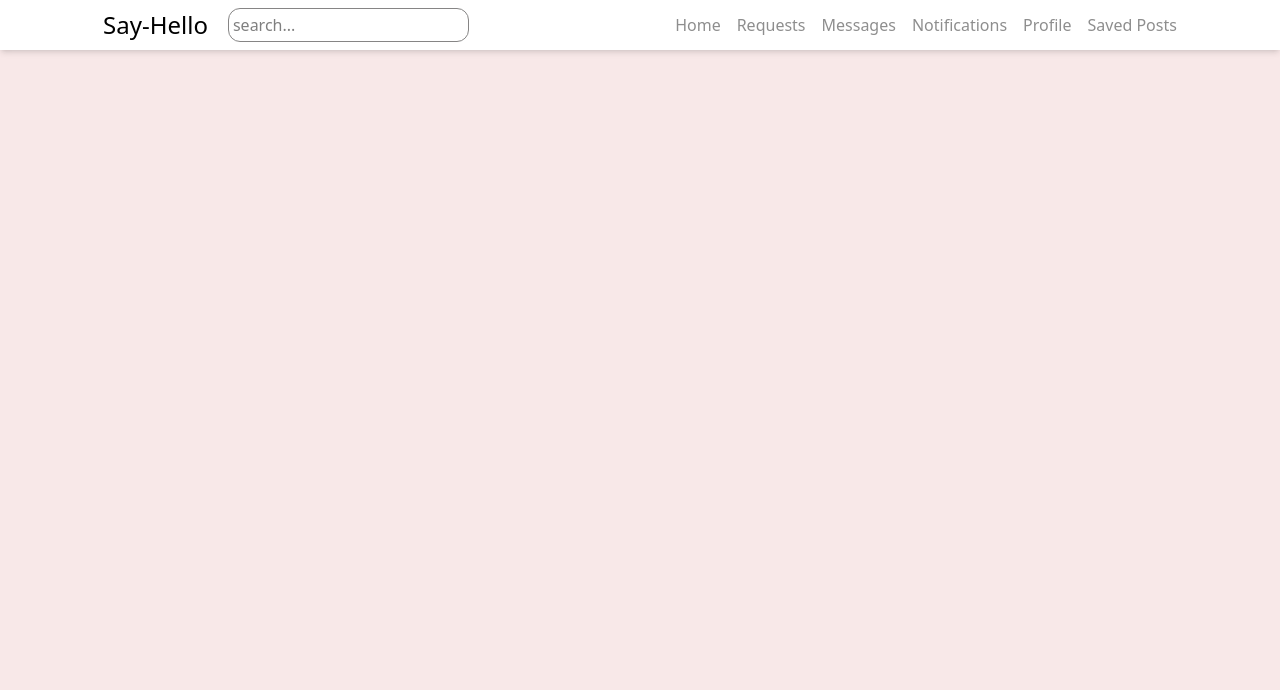
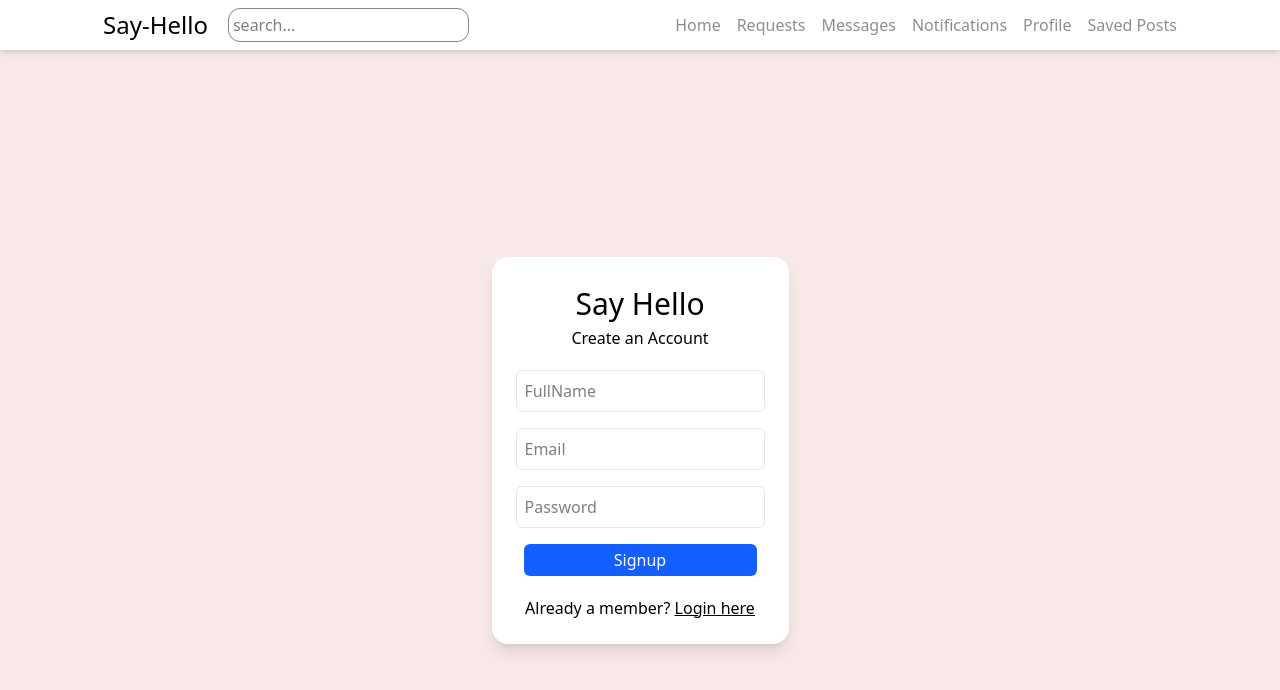
Before and after one commit to priyagupta-js/Say-Hello, a React (Vite) app: page /signup in a window 1280 px wide. Shown: the top 690 px of the page. Built offline with nearby package versions, Linux system fonts and the light colour scheme.

Commit message:
Add login functionality

```diff
--- a/src/App.jsx
+++ b/src/App.jsx
@@ -11,6 +11,7 @@ import Profile from "./Pages/Profile/Profile";
 import Navbar from "./Components/Navbar/Navbar";
 import { PostProvider } from "./PostContext";
 import Login from "./Pages/Login/Login";
+import SignUp from "./Pages/signup/signup";
 
 function App() {
   // const handleSavePosts = (post) => {
@@ -32,7 +33,8 @@ function App() {
           <Navbar />
           <Layout>
             <Routes>
-              {/* <Route path="/" element={<Login/>}/> */}
+              <Route path="/" element={<Login/>}/>
+              <Route path="/signup" element={<SignUp/>}/>
               <Route path="/home" element={<Homepage />} />
               <Route path="/requests" element={<Request />} />
               <Route path="/messages" element={<Messages />}/>
--- a/src/Components/CreatePost/CreatePost.jsx
+++ b/src/Components/CreatePost/CreatePost.jsx
@@ -32,7 +32,7 @@ const CreatePost = ({ onExpand, isPopup, onClose }) => {
         </div>
       )}
 
-      {/* --- Text Input (Popup = textarea, Normal = input) --- */}
+    {/* Text input */}
       {isPopup ? (
         <textarea
           rows={4}
@@ -55,7 +55,7 @@ const CreatePost = ({ onExpand, isPopup, onClose }) => {
         </div>
       )}
 
-      {/* --- Media Buttons (shared between both modes) --- */}
+      {/* --- Media Buttons) --- */}
       <div
         className={`flex gap-4 text-gray-600 mt-4 ${
           isPopup ? "text-lg" : "justify-between text-sm my-2"
--- a/src/Pages/Login/Login.jsx
+++ b/src/Pages/Login/Login.jsx
@@ -1,12 +1,12 @@
 import React from "react";
-
+import { Link } from "react-router-dom";
 const Login = () => {
   return (
     <>
       <div className="h-screen flex items-center justify-center overflow-hidden">
         <div className="bg-white shadow-lg px-6 py-6 w-full max-w-md rounded-2xl">
           <div className="heading font-bold text-center">Welcome to Say~Hello</div>
-          <div className=" text-center">Login to continue</div>
+          <div className="text-center">Login to continue</div>
           <form className="flex flex-col py-3">
             <input
               className="border border-gray-200 rounded-md p-2 my-2"
@@ -19,11 +19,11 @@ const Login = () => {
               placeholder="Password"
             />
             <p className="my-1 cursor-pointer hover:underline">Forgot Password?</p>
-            <button className="rounded-md bg-[#145fff] py-1 text-white m-2">
-              Login
+            <button className="rounded-md bg-[#145fff] py-1 text-white m-2"><Link to="/home">Login</Link>
+
             </button>
           </form>
-          {/* <p className="text-center"> -- or sign in with -- </p> */}
+          <p className="text-center cursor-pointer">Don't have a account? <Link to="/signup" className="underline">Register here</Link></p>
         </div>
       </div>
     </>
--- a/src/Pages/Profile/Profile.jsx
+++ b/src/Pages/Profile/Profile.jsx
@@ -1,4 +1,5 @@
 import React from "react";
+
 const Profile = () => {
     return(
 <div>
--- /dev/null
+++ b/src/Pages/signup/signup.jsx
@@ -0,0 +1,32 @@
+import React from "react";
+import { Link } from "react-router-dom";
+
+const SignUp = () => {
+  return (
+    <>
+      <div className="h-screen flex items-center justify-center ">
+        <div className="bg-white shadow-lg px-6 py-6 w-full max-w-md rounded-2xl">
+          <h1 className="heading font-bold text-center">Say Hello</h1>
+          <h3 className="text-center">Create an Account</h3>
+          <form className="flex flex-col py-3 ">
+            <input className="border border-gray-200 rounded-md p-2 my-2"
+              type="text"
+              placeholder="FullName" />
+            <input  className="border border-gray-200 rounded-md p-2 my-2"
+              type="email"
+              placeholder="Email" />
+            <input className="border border-gray-200  rounded-md p-2 my-2"
+              type="password"
+              placeholder="Password" />
+              <button className="rounded-md bg-[#145fff] py-1 text-white m-2">
+              Signup
+            </button>
+          </form>
+          <p className="text-center cursor-pointer">Already a member? <Link to="/" className="underline">Login here</Link></p>
+        </div>
+      </div>
+    </>
+  );
+};
+
+export default SignUp;
```
